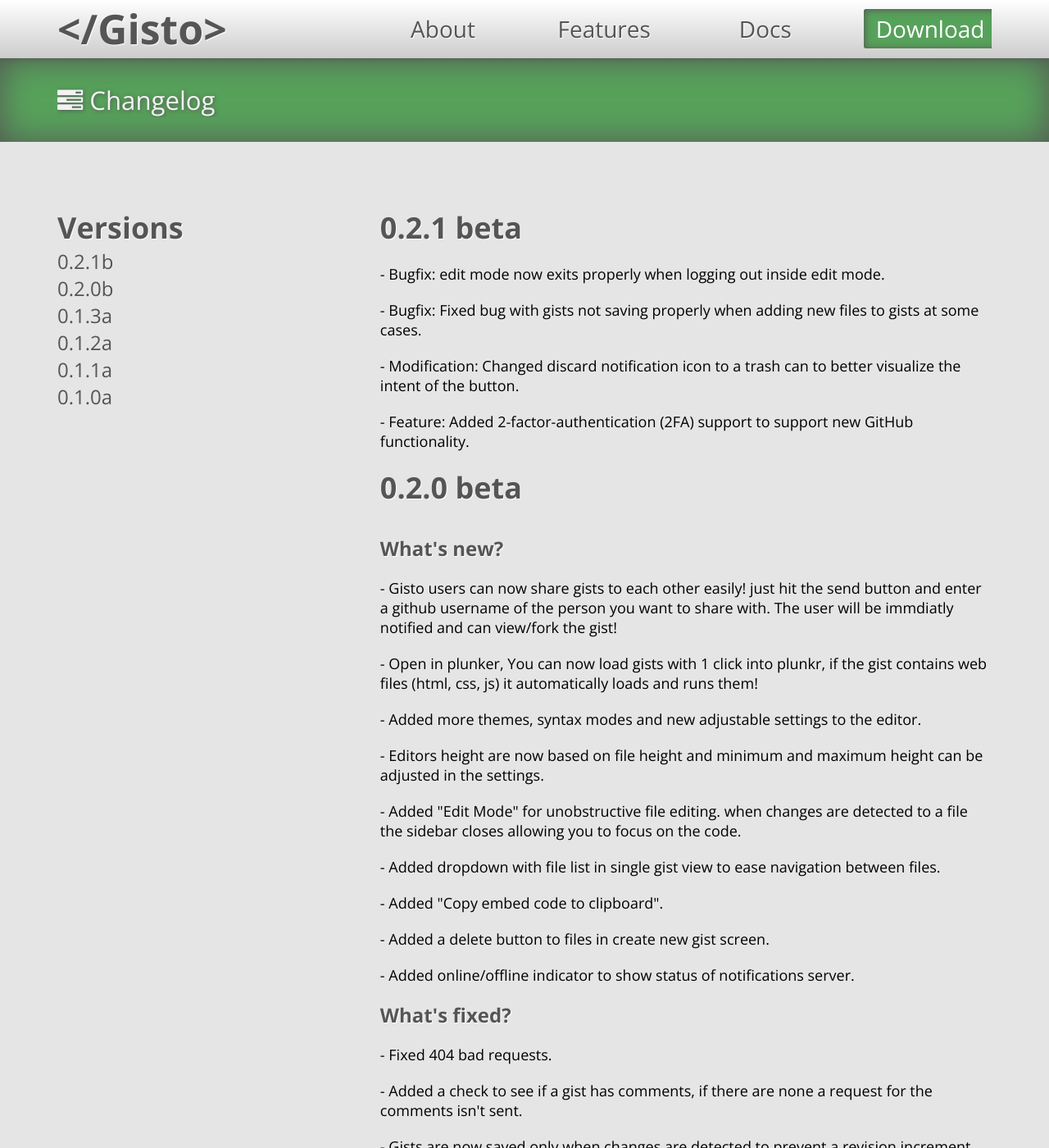
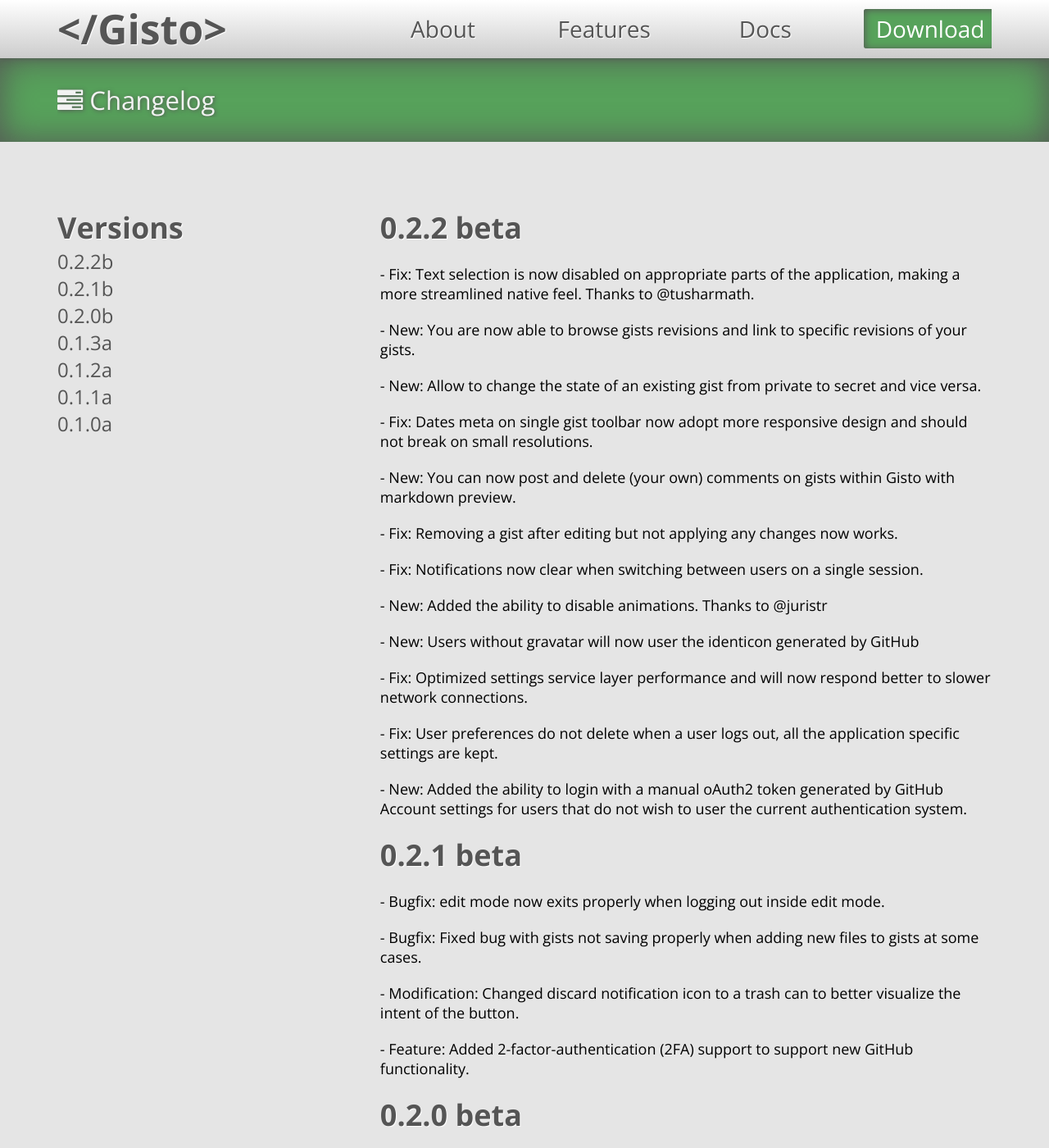
Before and after one commit to Gisto/gisto.github.com, a Jekyll site: the page built from changelog/index.html, in a window 1280 px wide and 1400 px high. Shown: the whole window at 82% size. Built offline with Jekyll 4.4.1, drawn with Linux system fonts in a browser that asks for light colours.

Commit message:
New version of Gisto 0.2.2b

```diff
--- a/_config.yml
+++ b/_config.yml
@@ -1,8 +1,8 @@
 name: Gisto
-gisto_version: 0.2.1b
-gisto_old_version: 0.2.0a
-gisto_build_date: 2013-09-10
+gisto_version: 0.2.2b
+gisto_old_version: 0.2.1a
+gisto_build_date: 2014-01-20
 download_url: http://download.gistoapp.com
 download_url_mirror: http://mirror.gistoapp.com
-prev_versions: 0.2.0b,0.1.3a,0.1.2a
+prev_versions: 0.2.1b,0.2.0b,0.1.3a,0.1.2a
 pygments: true
--- a/_includes/footer.html
+++ b/_includes/footer.html
@@ -93,10 +93,10 @@
         $('.prev_versions').append(prev_versions_tpl.replace(new RegExp("%%v%%", "gm"), versions[i]));
     }
 
-    $('.archive:first').click(function(ev){
+/*    $('.archive:first').click(function(ev){
         ev.preventDefault();
         $('.older').slideDown();
-    });
+    });*/
 
 });
 </script>
--- a/changelog/index.html
+++ b/changelog/index.html
@@ -19,6 +19,7 @@
            <h2>Versions</h2>
 
             <ul>
+                <li><a href="#v0.2.2b">0.2.2b</a></li>
                 <li><a href="#v0.2.1b">0.2.1b</a></li>
                 <li><a href="#v0.2.0b">0.2.0b</a></li>
                 <li><a href="#v0.1.3a">0.1.3a</a></li>
@@ -31,6 +32,22 @@
         </div>
 
         <div class="eightcol last">
+
+            <h2 id="v0.2.2b">0.2.2 beta</h2>
+
+            <p> - Fix: Text selection is now disabled on appropriate parts of the application, making a more streamlined native feel. Thanks to @tusharmath.</p>
+            <p> - New: You are now able to browse gists revisions and link to specific revisions of your gists.</p>
+            <p> - New: Allow to change the state of an existing gist from private to secret and vice versa.</p>
+            <p> - Fix: Dates meta on single gist toolbar now adopt more responsive design and should not break on small resolutions.</p>
+            <p> - New: You can now post and delete (your own) comments on gists within Gisto with markdown preview.</p>
+            <p> - Fix: Removing a gist after editing but not applying any changes now works.</p>
+            <p> - Fix: Notifications now clear when switching between users on a single session.</p>
+            <p> - New: Added the ability to disable animations. Thanks to @juristr</p>
+            <p> - New: Users without gravatar will now user the identicon generated by GitHub</p>
+            <p> - Fix: Optimized settings service layer performance and will now respond better to slower network connections.</p>
+            <p> - Fix: User preferences do not delete when a user logs out, all the application specific settings are kept.</p>
+            <p> - New: Added the ability to login with a manual oAuth2 token generated by GitHub Account settings for users that do not wish to user the current authentication system.</p>
+
 
             <h2 id="v0.2.1b">0.2.1 beta</h2>
 
--- a/index.html
+++ b/index.html
@@ -172,16 +172,16 @@
 
 <hr />
             <a class="download-meta" href="/download/">Older versions &amp; Mirror</a>
-            <a class="download-meta archive" href="/changelog/">Change log</a>
+            <a class="archive" href="/changelog/">Change log</a>
 
 <div class="clear"></div>
 
-            <ul class="older">
+<!--            <ul class="older">
                 <li><a href="{{ site.download_url }}/Gisto-{{ site.gisto_old_version }}-OSX_x86.dmg">Gisto-{{ site.gisto_old_version }}-OSX_x86.dmg</a></li>
                 <li><a href="{{ site.download_url }}/Gisto-{{ site.gisto_old_version }}-Win_x86.zip">Gisto-{{ site.gisto_old_version }}-Win_x86.zip</a></li>
                 <li><a href="{{ site.download_url }}/Gisto-{{ site.gisto_old_version }}-Linux_x86.tar.gz">Gisto-{{ site.gisto_old_version }}-Linux_x86.tar.gz</a></li>
                 <li><a href="{{ site.download_url }}/Gisto-{{ site.gisto_old_version }}-Linux_x86_64.tar.gz">Gisto-{{ site.gisto_old_version }}-Linux_x86_64.tar.gz</a></li>
-            </ul>
+            </ul>-->
 
         </div>
         <div class="sixcol last">
--- a/js/main.js
+++ b/js/main.js
@@ -18,11 +18,11 @@
         mac = /Mac/g;
 
     if (linux.test(platform)) {
-        downloadLink('Linux 64bit', 'download/Gisto-0.1.2a-Linux_x86_64.tar.gz','icon-linux');
+        downloadLink('Linux 64bit', 'download/Gisto-0.2.2b-Linux_x86_64.tar.gz','icon-linux');
     } else if (mac.test(platform)) {
-        downloadLink('OSX 10.7+', 'download/Gisto-0.1.2a-OSX_x86.dmg','icon-apple');
+        downloadLink('OSX 10.7+', 'download/Gisto-0.2.2b-OSX_x86.dmg','icon-apple');
     } else if (windows.test(platform)) {
-        downloadLink('Windows', 'download/Gisto-0.1.2a-Win_x86.zip','icon-windows');
+        downloadLink('Windows', 'download/Gisto-0.2.2b-Win_x86.zip','icon-windows');
     } else {
         $('.download').html('<a class="btn links innsite" href="#footer">View download options</a>');
     }
```
